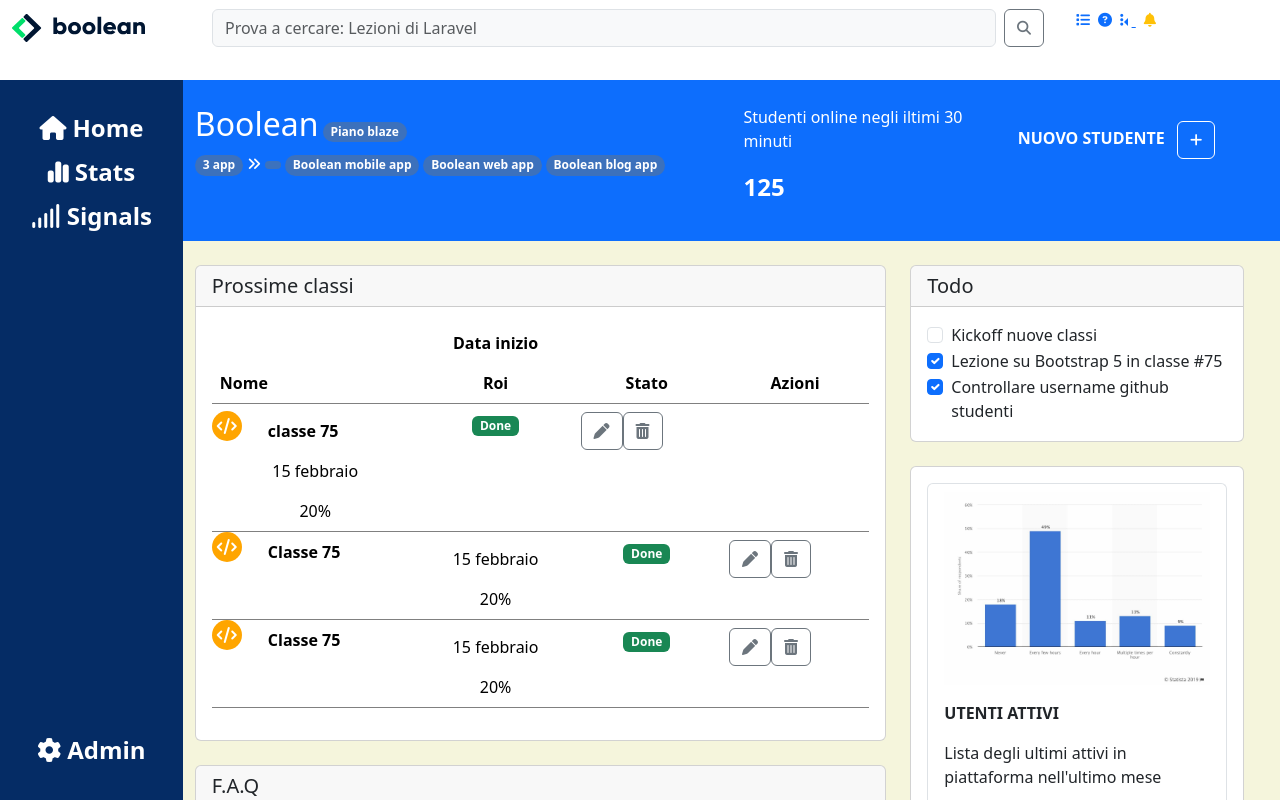
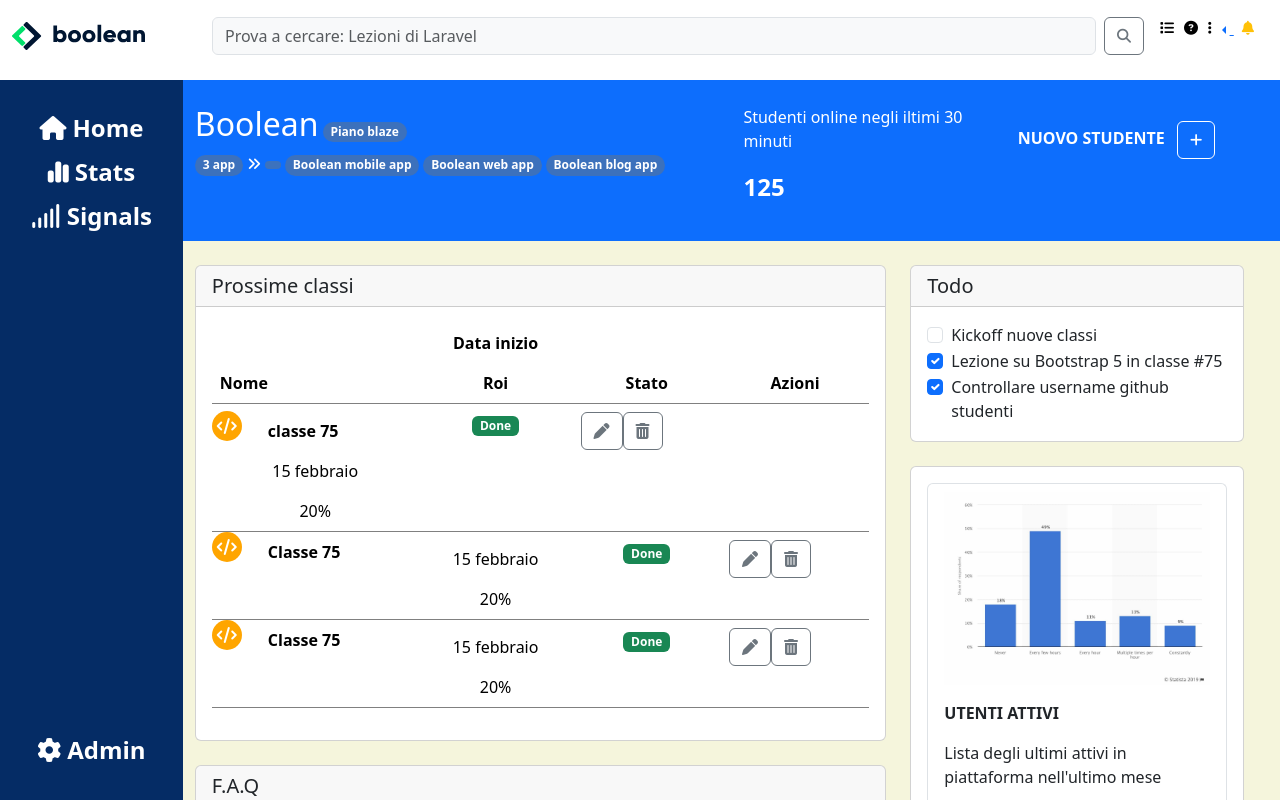
Before and after one commit to adrisala20/html-css-bootstrap-dashboard, a plain HTML site: page index.html in a window 1280 px wide. Drawn offline with nearby package versions, Linux system fonts and the light colour scheme.

Commit message:
add padding/ gap /color icon to header

```diff
--- a/css/style.css
+++ b/css/style.css
@@ -103,10 +103,13 @@ main{
         width: 200px;
     }
     #cerca-nav-header {
-        width: calc(100% - 400px);
+        width: calc(100% - 300px);
     }
     #icon-nav-header {
-        width: 200px;
+        width: 100px;
+    }
+    #icon-nav-header ul {
+        gap: 10px;
     }
     #sidebar {
         width: 100px;
--- a/index.html
+++ b/index.html
@@ -20,33 +20,30 @@
       <div id="nav" class="bg-body">
         <nav class="navbar bg-body ">
           <div class="container-fluid">
-            <div class="row d-flex w-100 text-center align-items-center  ">
-              <div id="logo-nav-header" class="col-2 col-lg-3">
+            <div class="row d-flex w-100 text-center align-items-center pt-2 ">
+              <div id="logo-nav-header">
                 <img src="img/mobile-logo.png" alt="logo" class="img-fluid d-block  d-md-none  ">
                 <img src="img/logo.svg" alt="logo" class="d-none d-md-block ">
               </div>
-              <div id="cerca-nav-header" class="col-8">
+              <div id="cerca-nav-header">
                 <form class="d-flex" role="search">
                   <input class="form-control me-2 bg-body-tertiary " type="search" placeholder="Prova a cercare: Lezioni di Laravel" aria-label="Search">
                   <button class="btn btn-outline-secondary   " type="submit"> <i class="fa-solid fa-magnifying-glass fa-sm"></i></button>
                 </form>
               </div>
-              <div id="icon-nav-header" class="col-2 col-md-2">
+              <div id="icon-nav-header" class="ps-md-1">
                <ul class="list-unstyled text-center d-flex align-items-center ">
-                <li><a href="#"><i class="fa-solid fa-list fa-sm icon-hidden ps-md-2"></i></a></li>
-                <li><a href="#"><i class="fa-solid fa-circle-question fa-sm icon-hidden ps-md-2"></i></a></li>
-                <li><a href="#"><i class="fa-solid fa-ellipsis-vertical fa-sm icon-hidden ps-md-2"></i></a></li>
+                <li><a href="#"><i class="fa-solid fa-list fa-sm icon-hidden text-black"></i></a></li>
+                <li><a href="#"><i class="fa-solid fa-circle-question fa-sm icon-hidden text-black"></i></a></li>
+                <li><a href="#"><i class="fa-solid fa-ellipsis-vertical fa-sm icon-hidden text-black "></i></a></li>
                 <li>
                   <div class="dropstart">
-                    <a href="#" class="dropdown-toggle " data-bs-toggle="dropdown" aria-expanded="false">
+                    <a href="#" class="dropdown-toggle" class="dropstart" data-bs-toggle="dropdown" aria-expanded="false">
                     <i class="fa-solid fa-bell fa-sm ps-md-2 text-warning"></i></a>
-                    <!-- <button type="button" class="btn btn-secondary dropdown-toggle" data-bs-toggle="dropdown" aria-expanded="false">
-                      Dropstart
-                    </button> -->
-                    <ul class="dropdown-menu">
-                      <li>items</li>
-                      <li>items</li>
-                      <li>items</li>
+                    <ul class="dropdown-menu mt-4 p-2 border-1 ">
+                      <li><a href="#"class="text-decoration-none text-black ">items</a></li>
+                      <li><a href="#"class="text-decoration-none text-black ">items</a></li>
+                      <li><a href="#"class="text-decoration-none text-black ">items</a></li>
                     </ul>
                   </div>
                 </li>
```
